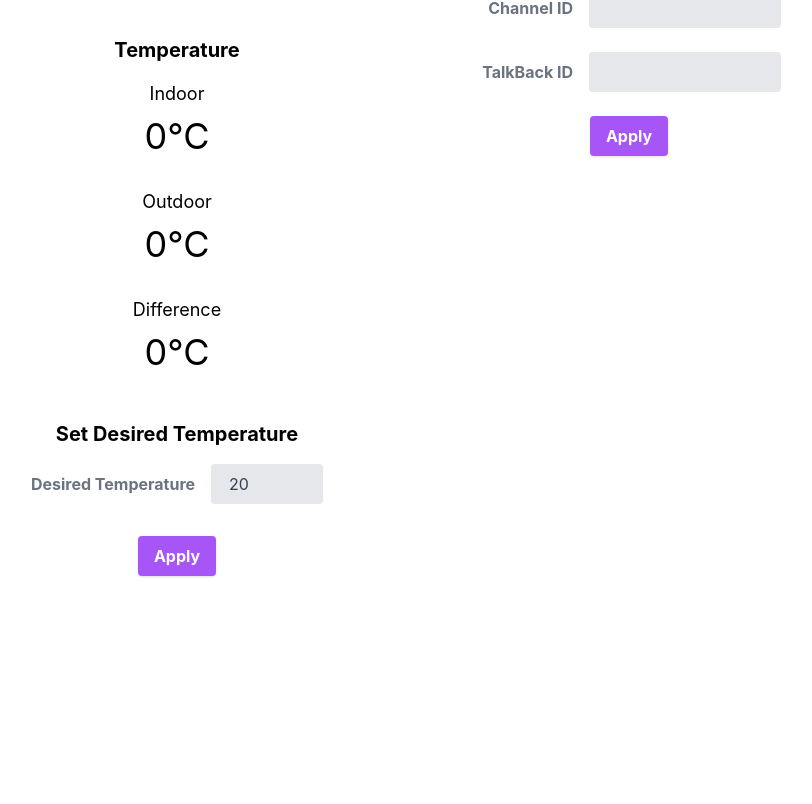
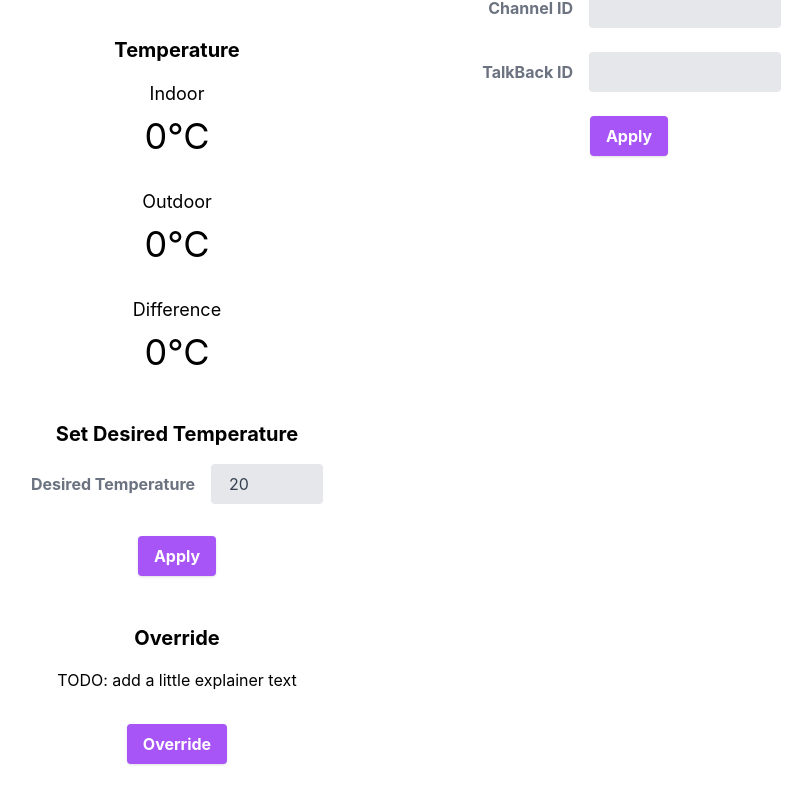
Before and after one commit to MikkelWestermann/solair, a React (Create React App) app: page / in a window 1280 px wide. Shown: the part 204-1008 px from the top of the page, without its empty margins (463-1275 px from the left). Before the commit the page ends 828 px from the top, so only its background shows below. Built offline with nearby package versions, Linux system fonts and the light colour scheme; no server answers.

Commit message:
Add override action

```diff
--- a/src/App.js
+++ b/src/App.js
@@ -1,6 +1,7 @@
 import Setup from "./components/setup";
 import Temperature from "./components/temperature";
 import SetTemp from "./components/set-temp";
+import Override from "./components/override";
 
 import { ToastContainer } from 'react-toastify';
 
@@ -17,6 +18,8 @@ function App() {
 
       <SetTemp />
 
+      <Override />
+
       <div className="flex p-4 max-w-xl absolute right-5 top-5">
         <Setup />
       </div>
--- /dev/null
+++ b/src/components/override/index.js
@@ -0,0 +1,49 @@
+import React from "react";
+import { useThingSpeak } from "../../context/useThingSpeak";
+import { toast } from "react-toastify";
+
+const Override = () => {
+  const [thingSpeakConfig] = useThingSpeak();
+
+  const override = async () => {
+    // Write OVERWRITE command to TalkBack
+    const res = await fetch(
+      `https://api.thingspeak.com/talkbacks/${thingSpeakConfig.talkBackId}/commands.json`,
+      {
+        method: "POST",
+        headers: {
+          "Content-Type": "application/json",
+        },
+        body: JSON.stringify({
+          command_string: `OVERWRITE`,
+          api_key: thingSpeakConfig.apiKey,
+        }),
+      }
+    );
+
+    if (res.ok) {
+      toast.success(`Overwritten`);
+    } else {
+      toast.error(`Failed to overwrite`);
+    }
+  };
+
+  return (
+    <div>
+      <h3 className="text-xl mb-4 font-bold text-center">Override</h3>
+
+      <div className="flex flex-col items-center space-y-8">
+        <p>TODO: add a little explainer text</p>
+
+        <button
+          className="shadow bg-purple-500 hover:bg-purple-400 focus:shadow-outline focus:outline-none text-white font-bold py-2 px-4 rounded"
+          onClick={override}
+        >
+          Override
+        </button>
+      </div>
+    </div>
+  );
+};
+
+export default Override;
```
